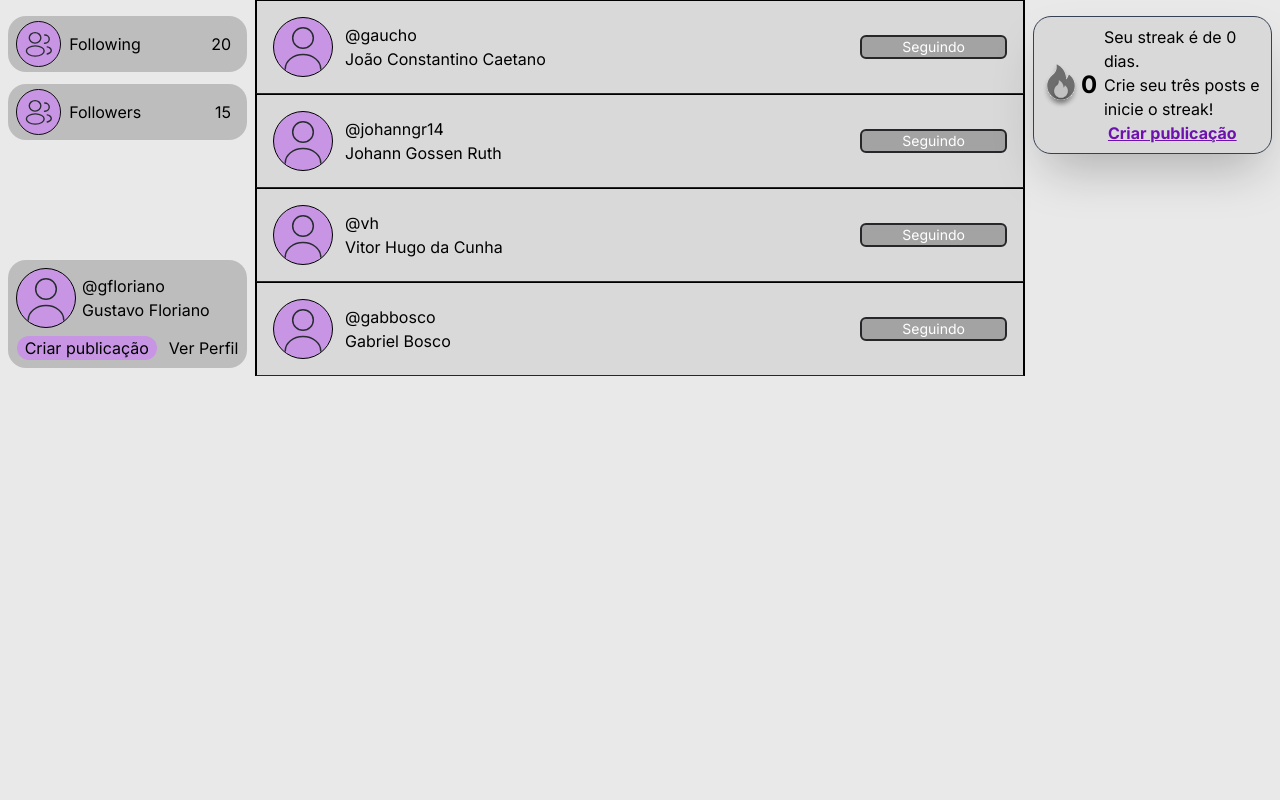
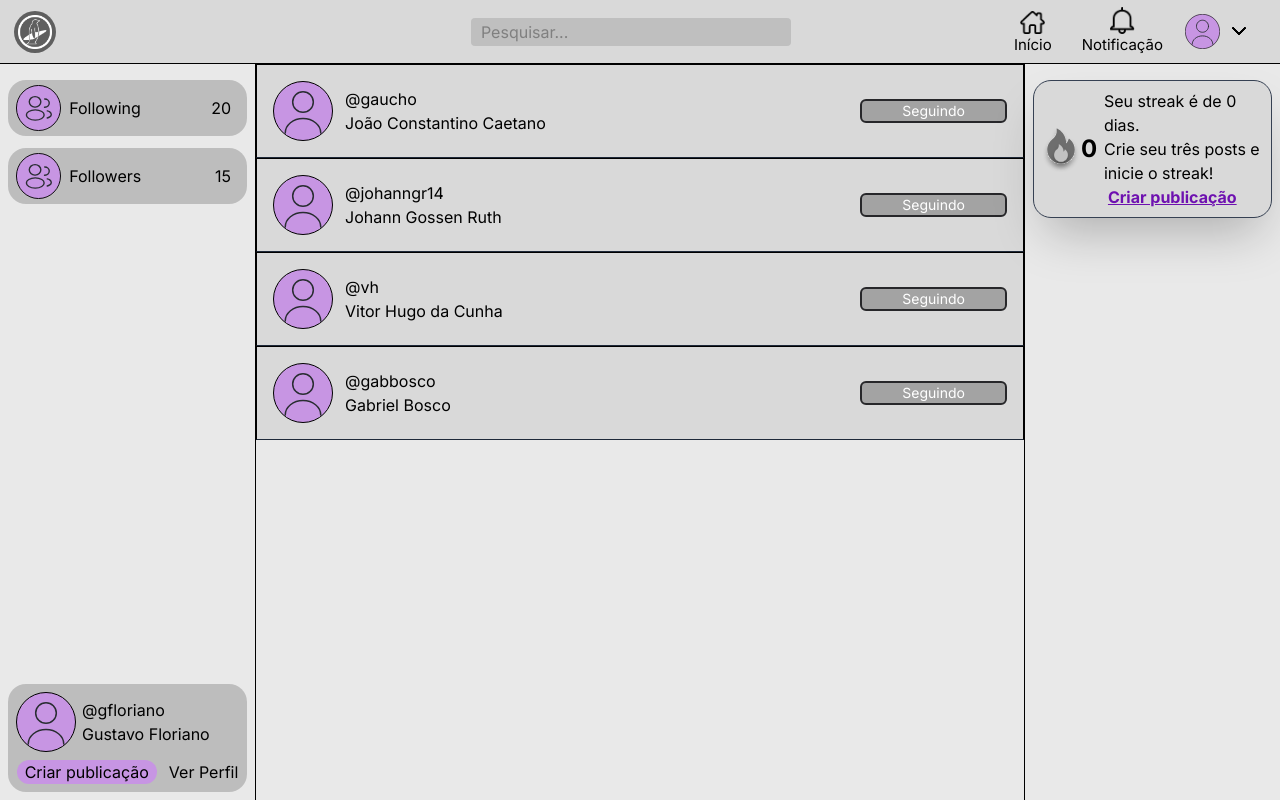
Before and after one commit to catolica-faculdade/pinguin-project, a React (Vite) app: page /following in a window 1280 px wide. Built offline with nearby package versions, Linux system fonts and the light colour scheme.

Commit message:
style: following page height

```diff
--- a/src/Pages/Following.jsx
+++ b/src/Pages/Following.jsx
@@ -2,6 +2,7 @@ import { useState } from "react";
 import LeftMenu from "../components/LeftMenu";
 import RightMenu from "../components/RightMenu";
 import FollowTab from "../components/FollowTab";
+import NavBar from "../components/NavBar";
 
 function Following(){
 
@@ -25,17 +26,18 @@ function Following(){
     ];
 
     return (
-        <div className="flex">
+        <section>
+            <NavBar/>
+            <section className="flex bg-user-icon h-dvh pt-[8vh]">
                 <LeftMenu/>
-            <div className="w-full md:w-3/5 flex flex-col overflow-y-scroll">
-                {/* <p>oi</p> */}
+                <div className="w-full md:w-3/5 flex flex-col">
                     {following.map((user) => (
-                    // <p>oi</p>
                         <FollowTab user={user}/>
                     ))}
                 </div>
                 <RightMenu/>
-        </div>
+            </section>
+        </section>
     )
 }
 
```
Lines whose indentation alone changed are shown as unchanged.
